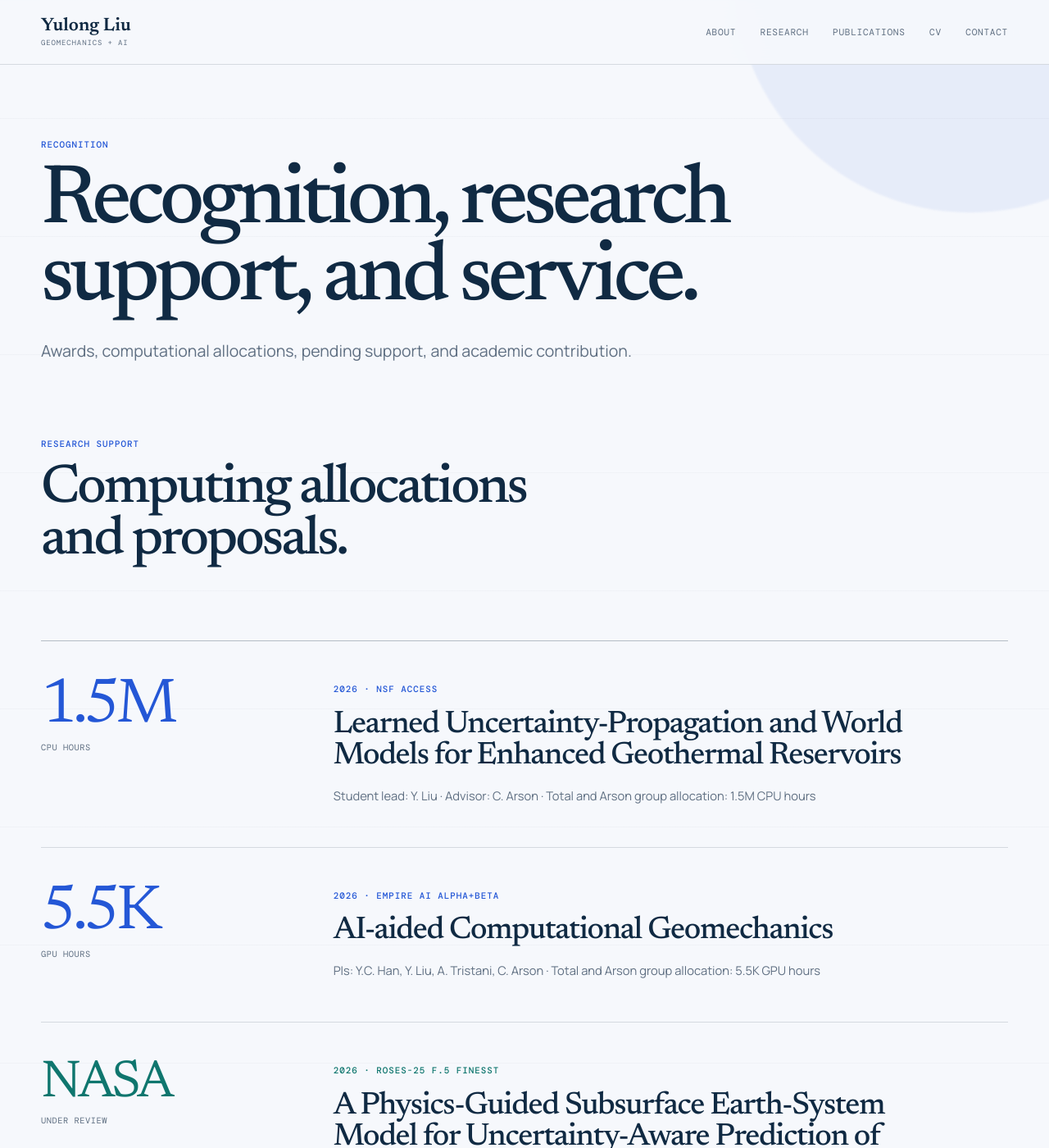
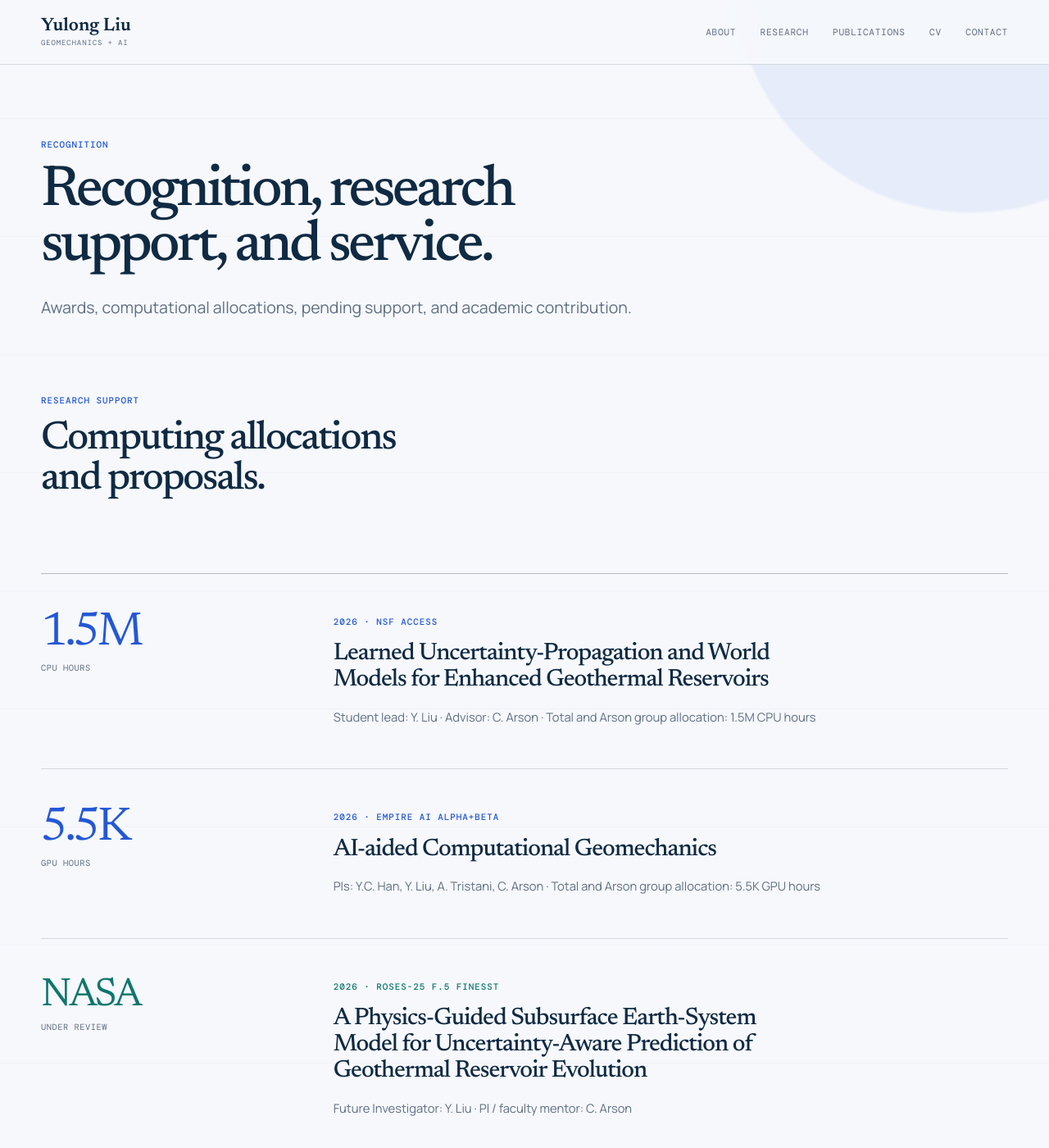
Before and after one commit to Yulongggggg/yulong_website, a Jekyll site: the page built from awards.md, in a window 1280 px wide and 1400 px high. Shown: the whole window at 82% size. Built offline with Jekyll 4.4.1, drawn with Linux system fonts in a browser that asks for light colours.

Commit message:
Reduce site typography scale

```diff
--- a/assets/css/style.css
+++ b/assets/css/style.css
@@ -230,9 +230,9 @@ img {
 
 .page-title {
   max-width: 16ch;
-  font-size: clamp(3.3rem, 8vw, 7.5rem);
+  font-size: clamp(2.6rem, 5.5vw, 5rem);
   letter-spacing: -0.055em;
-  line-height: 0.92;
+  line-height: 0.96;
   text-wrap: balance;
 }
 
@@ -245,9 +245,9 @@ img {
 
 .section-title {
   max-width: 16ch;
-  font-size: clamp(2.8rem, 5.2vw, 5.2rem);
+  font-size: clamp(2.15rem, 3.8vw, 3.8rem);
   letter-spacing: -0.045em;
-  line-height: 0.95;
+  line-height: 1;
   text-wrap: balance;
 }
 
@@ -278,9 +278,9 @@ img {
 
 .hero-headline {
   max-width: 12.8ch;
-  font-size: clamp(4rem, 7.4vw, 7.6rem);
+  font-size: clamp(3rem, 5.5vw, 5.5rem);
   letter-spacing: -0.06em;
-  line-height: 0.89;
+  line-height: 0.94;
   text-wrap: balance;
 }
 
@@ -460,9 +460,9 @@ img {
 .signal-card h3 {
   max-width: 19ch;
   margin-top: clamp(3rem, 7vw, 6rem);
-  font-size: clamp(1.8rem, 3vw, 2.8rem);
+  font-size: clamp(1.55rem, 2.25vw, 2.15rem);
   letter-spacing: -0.03em;
-  line-height: 1;
+  line-height: 1.08;
 }
 
 .signal-card--accent h3 {
@@ -534,9 +534,9 @@ img {
 
 .featured-copy h3 {
   max-width: 18ch;
-  font-size: clamp(2rem, 3.4vw, 3.4rem);
+  font-size: clamp(1.7rem, 2.7vw, 2.6rem);
   letter-spacing: -0.04em;
-  line-height: 0.98;
+  line-height: 1.04;
 }
 
 .featured-copy > p:last-child {
@@ -620,9 +620,9 @@ img {
 .contact-band h2 {
   max-width: 19ch;
   color: #fff;
-  font-size: clamp(2.8rem, 6vw, 5.8rem);
+  font-size: clamp(2.2rem, 4.4vw, 4.2rem);
   letter-spacing: -0.05em;
-  line-height: 0.94;
+  line-height: 0.99;
 }
 
 .contact-band > a {
@@ -651,9 +651,9 @@ img {
   margin: 0;
   color: #fff;
   font-family: var(--serif);
-  font-size: clamp(2rem, 4.5vw, 4.5rem);
+  font-size: clamp(1.75rem, 3.5vw, 3.5rem);
   letter-spacing: -0.04em;
-  line-height: 1;
+  line-height: 1.05;
 }
 
 .research-grid {
@@ -671,9 +671,9 @@ img {
 
 .content-card h3 {
   max-width: 20ch;
-  font-size: clamp(1.7rem, 3vw, 2.8rem);
+  font-size: clamp(1.5rem, 2.25vw, 2.15rem);
   letter-spacing: -0.035em;
-  line-height: 1;
+  line-height: 1.08;
 }
 
 .section-copy,
@@ -715,9 +715,9 @@ img {
 
 .project-row h3 {
   max-width: 25ch;
-  font-size: clamp(1.8rem, 3.2vw, 3rem);
+  font-size: clamp(1.55rem, 2.45vw, 2.3rem);
   letter-spacing: -0.035em;
-  line-height: 1;
+  line-height: 1.08;
 }
 
 .project-row p:last-child,
@@ -759,7 +759,7 @@ img {
 .support-metric {
   color: var(--accent);
   font-family: var(--serif);
-  font-size: clamp(3rem, 6vw, 5.7rem);
+  font-size: clamp(2.4rem, 4.5vw, 4.2rem);
   letter-spacing: -0.055em;
   line-height: 0.78;
 }
@@ -776,14 +776,14 @@ img {
 }
 
 .support-metric--text {
-  font-size: clamp(2.7rem, 5vw, 4.6rem);
+  font-size: clamp(2.2rem, 3.8vw, 3.5rem);
 }
 
 .support-item h3 {
   max-width: 32ch;
-  font-size: clamp(1.7rem, 3vw, 2.8rem);
+  font-size: clamp(1.5rem, 2.3vw, 2.2rem);
   letter-spacing: -0.035em;
-  line-height: 1;
+  line-height: 1.08;
 }
 
 .support-item--review .support-metric,
@@ -838,9 +838,9 @@ img {
 
 .pub-title {
   max-width: 34ch;
-  font-size: clamp(1.6rem, 2.8vw, 2.5rem);
+  font-size: clamp(1.4rem, 2.1vw, 2rem);
   letter-spacing: -0.035em;
-  line-height: 1.03;
+  line-height: 1.1;
 }
 
 .pub-authors,
@@ -894,9 +894,9 @@ img {
 }
 
 .timeline-item h3 {
-  font-size: clamp(1.7rem, 3vw, 2.5rem);
+  font-size: clamp(1.45rem, 2.15vw, 2rem);
   letter-spacing: -0.035em;
-  line-height: 1;
+  line-height: 1.08;
 }
 
 .timeline-copy p {
@@ -1076,7 +1076,7 @@ img {
   margin: 4rem 0 1.5rem;
   border-bottom: 1px solid var(--text);
   font-family: var(--serif);
-  font-size: clamp(1.8rem, 4vw, 3.3rem);
+  font-size: clamp(1.5rem, 3vw, 2.6rem);
   letter-spacing: -0.04em;
   line-height: 1;
 }
@@ -1117,7 +1117,7 @@ img {
 .analytics-value {
   margin: 0.5rem 0;
   font-family: var(--serif);
-  font-size: 3rem;
+  font-size: 2.4rem;
   line-height: 1;
 }
 
@@ -1161,7 +1161,7 @@ img {
 .site-footer__name {
   color: var(--text) !important;
   font-family: var(--serif);
-  font-size: 1.65rem !important;
+  font-size: 1.4rem !important;
 }
 
 .footer-links {
@@ -1185,7 +1185,7 @@ img {
   }
 
   .hero-headline {
-    font-size: clamp(3.5rem, 8.5vw, 6rem);
+    font-size: clamp(2.8rem, 6.5vw, 4.5rem);
   }
 
   .profile-strip {
@@ -1261,7 +1261,7 @@ img {
 
   .page-title,
   .hero-headline {
-    font-size: clamp(3.2rem, 15vw, 5rem);
+    font-size: clamp(2.5rem, 10vw, 3.5rem);
   }
 
   .hero-card,
@@ -1393,7 +1393,7 @@ img {
   }
 
   .contact-band h2 {
-    font-size: 2.8rem;
+    font-size: 2.2rem;
   }
 }
 
```
